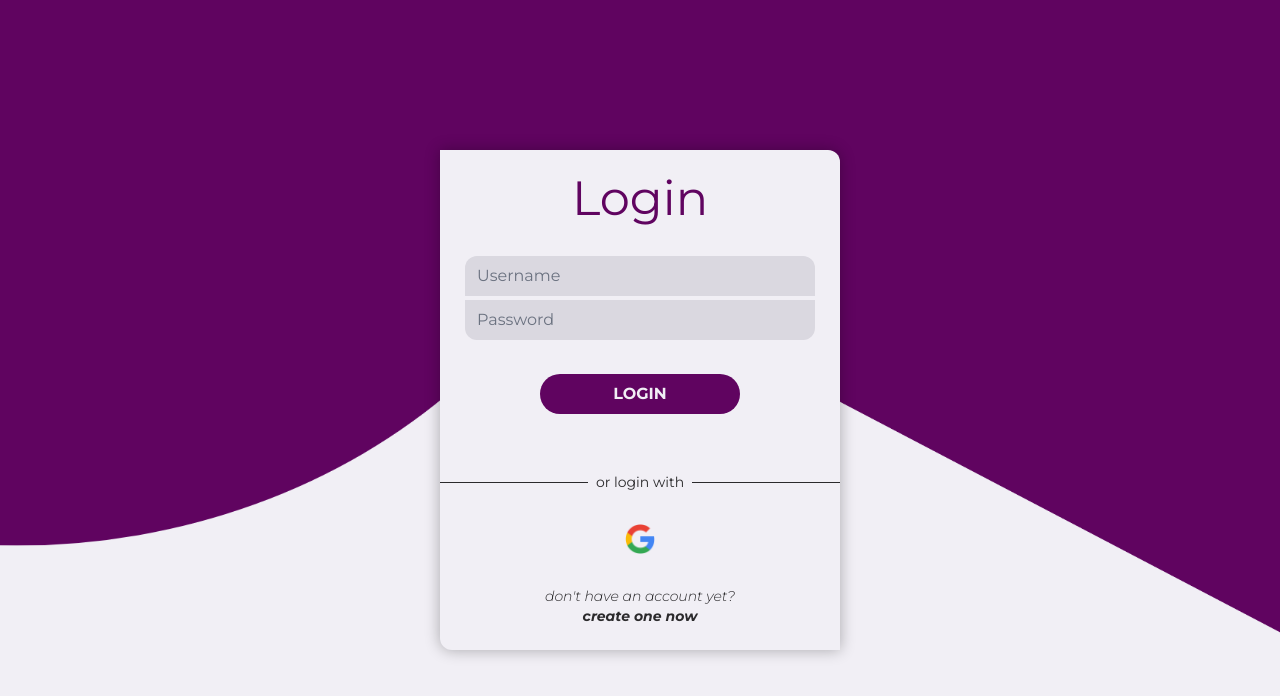
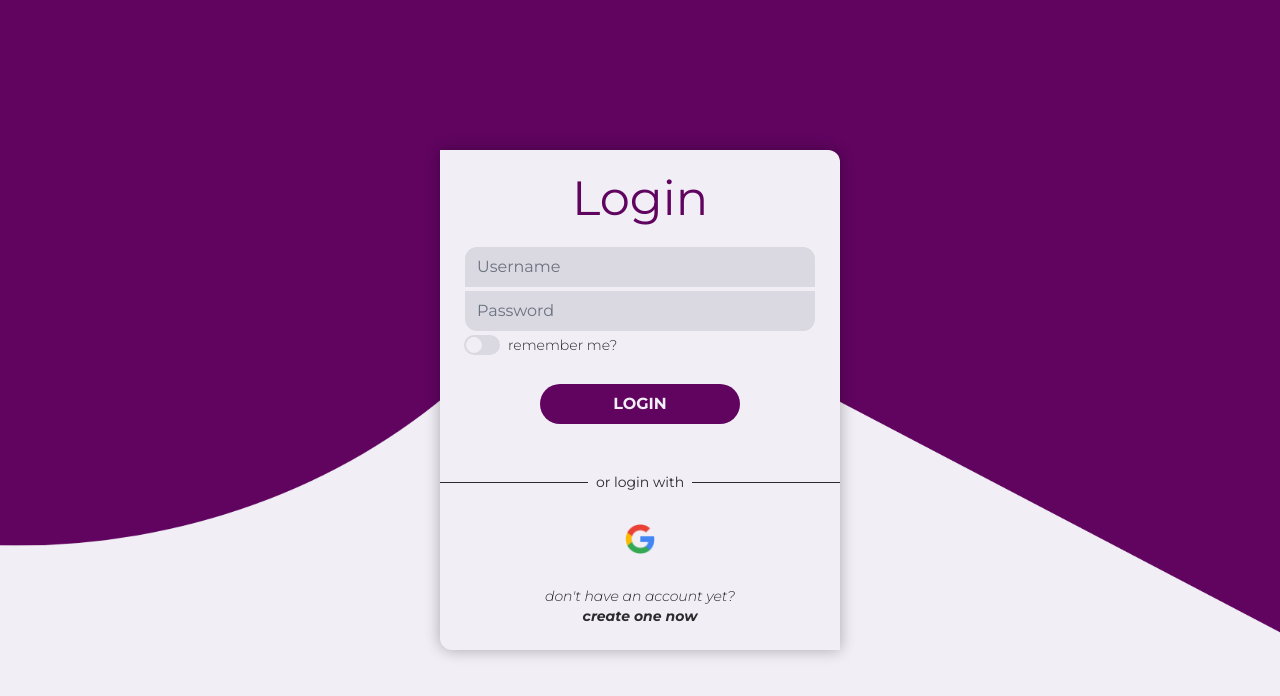
Before and after one commit to LeandroRochAlg/job-failure, a Vue app: page /login in a window 1280 px wide. Shown: the top 696 px of the page. Built offline with nearby package versions, Linux system fonts and the light colour scheme; no server answers.

Commit message:
feat: Add "Keep me connected" checkbox to login form

```diff
--- /dev/null
+++ b/src/components/auth/KeepConnected.vue
@@ -0,0 +1,20 @@
+<template>
+    <label class="inline-flex items-center cursor-pointer py-1 sm:ml-6 ml-3">
+        <input type="checkbox" value="" class="sr-only peer" @change="toggleKeepConnected">
+        <div class="relative w-9 h-5 bg-darkLight rounded-full peer dark:bg-lightDark peer-checked:after:translate-x-full rtl:peer-checked:after:-translate-x-full peer-checked:after:border-light after:content-[''] after:absolute after:top-[2px] after:start-[2px] after:bg-light after:border-light  dark:after:border-dark after:border after:rounded-full after:h-4 after:w-4 after:transition-all dark:border-light peer-checked:bg-primary"></div>
+        <span class="text-sm font-light text-dark dark:text-light ml-2">remember me?</span>
+    </label>
+</template>
+
+<script lang="ts" setup>
+import { defineProps } from 'vue';
+
+const props = defineProps<{
+    onKeepConnectedChange: (value: boolean) => void;
+}>();
+
+const toggleKeepConnected = (event: Event) => {
+    const checked = (event.target as HTMLInputElement).checked;
+    props.onKeepConnectedChange(checked);
+};
+</script>
--- a/src/components/auth/LoginForm.vue
+++ b/src/components/auth/LoginForm.vue
@@ -4,6 +4,7 @@
             <Input type="text" v-model="username" placeHolder="Username" position="top"/>
             <Input type="password" v-model="password" placeHolder="Password" position="bottom"/>
         </div>
+        <KeepConnected :onKeepConnectedChange="handleKeepConnectedChange"/>
         <Button :title="'Login'" :loading="loading"/>
         <Error v-if="!response">
             <span>{{ "Ops... You can't go there 👉" }}</span>
@@ -17,19 +18,25 @@ import { useAuthStore } from '../../stores/auth';
 import Button from './Button.vue';
 import Input from './Input.vue';
 import Error from './Error.vue';
+import KeepConnected from './KeepConnected.vue';
 
 const authStore = useAuthStore();
 const username = ref('');
 const password = ref('');
 const loading = ref(false);
 const response = ref(true);
+const keep = ref(false);
 
 const login = async () => {
   loading.value = true;
   try {
-    response.value = await authStore.login(username.value, password.value) as boolean;
+    response.value = await authStore.login(username.value, password.value, keep.value) as boolean;
   } finally {
     loading.value = false;
   }
 };
+
+const handleKeepConnectedChange = (value: boolean) => {
+  keep.value = value;
+};
 </script>
--- a/src/stores/auth.ts
+++ b/src/stores/auth.ts
@@ -4,6 +4,7 @@ import { GoogleAuthProvider, signInWithPopup, signOut } from "firebase/auth";
 import api from '../services/api';
 import { UserRegister } from "../types/UserRegister";
 import { UserGoogleLogin } from "../types/UserGoogleLogin";
+import { UserLogin } from "../types/UserLogin";
 import { AxiosError } from "axios";
 import router from "../router";
 
@@ -86,11 +87,12 @@ export const useAuthStore = defineStore('auth', {
                 return axiosError.response?.data;
             }
         },
-        async login(username: string, password: string) {
+        async login(username: string, password: string, rememberMe: boolean) {
             try {
-                const user: UserRegister = {
+                const user: UserLogin = {
                     username,
                     password,
+                    rememberMe,
                 };
 
                 const response = await api.login(user);
--- /dev/null
+++ b/src/types/UserLogin.ts
@@ -0,0 +1,5 @@
+export interface UserLogin {
+    username: string;
+    password: string;
+    rememberMe?: boolean;
+}
```
